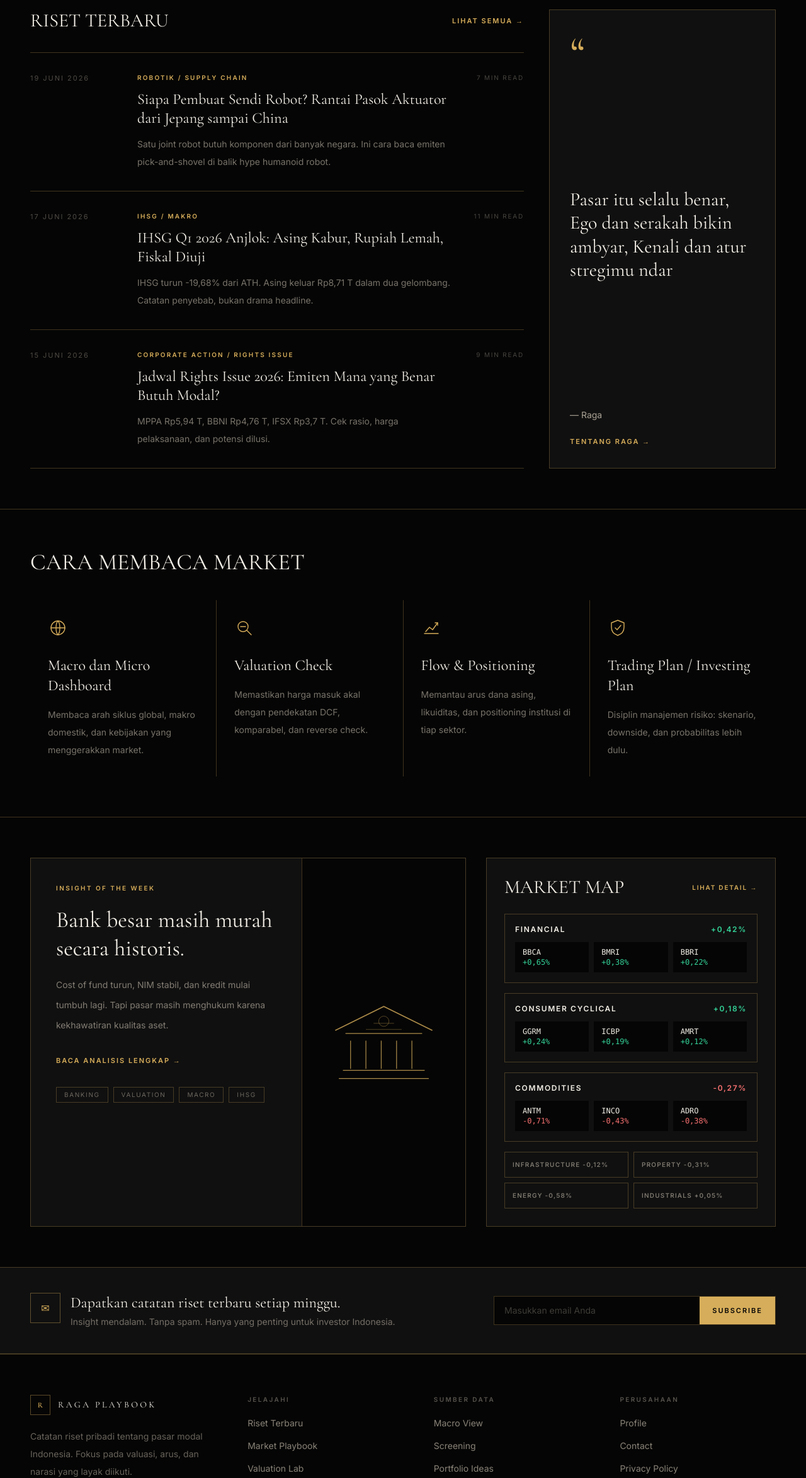
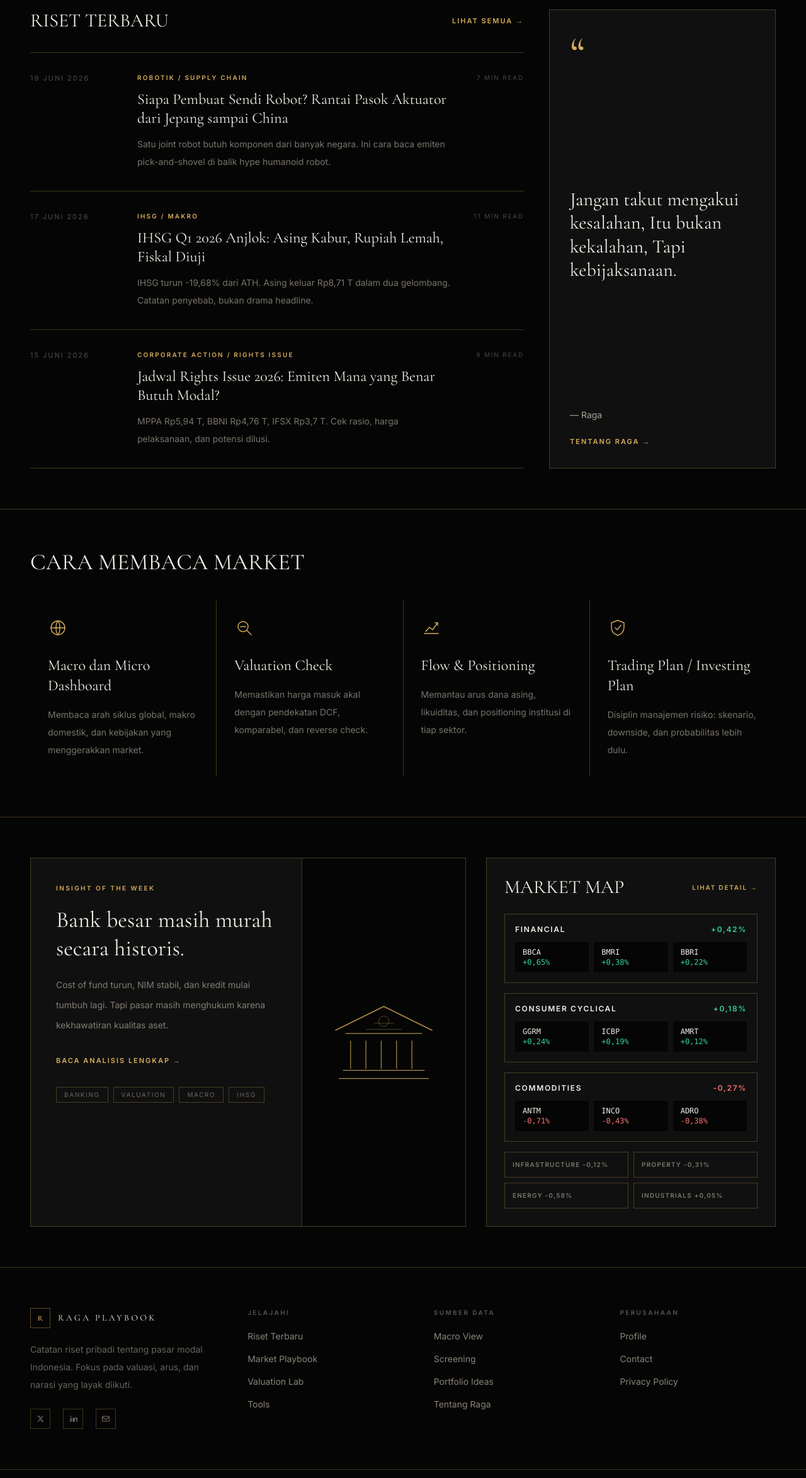
Before and after one commit to broden101/portfolio, a Next.js app: page / in a window 1280 px wide. Shown: the part 717-3064 px from the top of the page at 63% size. Built offline with nearby package versions, Linux system fonts and the light colour scheme.

Commit message:
fix(home): remove newsletter section, update quote

```diff
--- a/app/page.tsx
+++ b/app/page.tsx
@@ -155,9 +155,9 @@ export default function Home() {
         <div className="flex flex-col justify-between border border-[rgba(214,173,90,0.28)] bg-[#101010] p-8">
           <div className="font-heading text-7xl leading-none text-[#d6ad5a]">“</div>
           <blockquote className="mt-4 font-heading text-3xl leading-tight text-[#f2eee6]">
-Pasar itu selalu benar,
-            Ego dan serakah bikin ambyar,
-            Kenali dan atur stregimu ndar
+Jangan takut mengakui kesalahan,
+            Itu bukan kekalahan,
+            Tapi kebijaksanaan.
           </blockquote>
           <div className="mt-10">
             <p className="text-sm text-[#aaa295]">— Raga</p>
@@ -216,21 +216,7 @@ Pasar itu selalu benar,
         </div>
       </section>
 
-      <section id="contact" className="border-y border-[rgba(214,173,90,0.28)] bg-[#101010]">
-        <div className="mx-auto flex max-w-7xl flex-col gap-6 px-6 py-10 md:flex-row md:items-center md:justify-between lg:px-12">
-          <div className="flex gap-4">
-            <div className="flex h-12 w-12 items-center justify-center border border-[#d6ad5a]/40 text-[#d6ad5a]">✉</div>
-            <div>
-              <h3 className="font-heading text-2xl text-[#f2eee6]">Dapatkan catatan riset terbaru setiap minggu.</h3>
-              <p className="mt-1 text-sm text-[#aaa295]/65">Insight mendalam. Tanpa spam. Hanya yang penting untuk investor Indonesia.</p>
-            </div>
-          </div>
-          <form className="flex w-full max-w-md border border-[rgba(214,173,90,0.28)] bg-[#050505]">
-            <input type="email" placeholder="Masukkan email Anda" className="min-w-0 flex-1 bg-transparent px-4 py-3 text-sm text-[#f2eee6] placeholder:text-[#aaa295]/35" />
-            <button className="bg-[#d6ad5a] px-5 text-[11px] font-semibold tracking-[0.18em] text-[#050505]">SUBSCRIBE</button>
-          </form>
-        </div>
-      </section>
+
 
       <Footer />
     </main>
```
